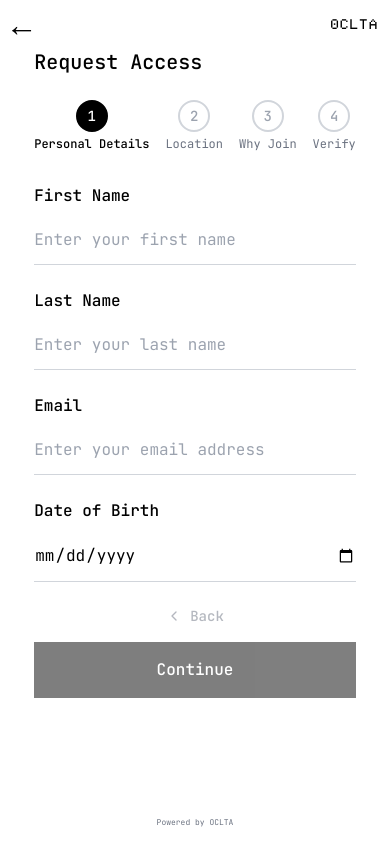
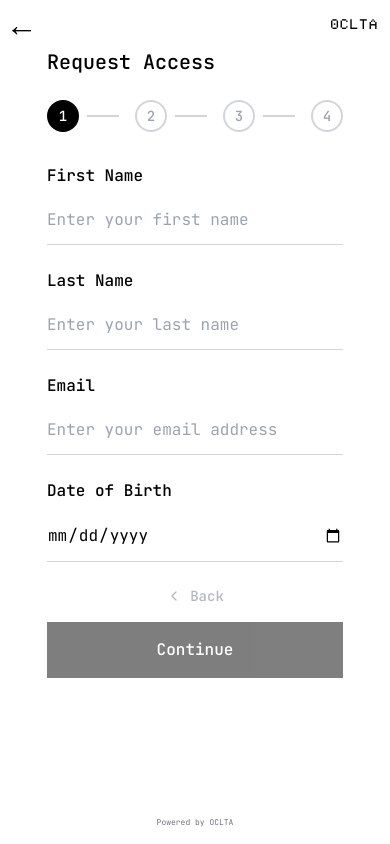
Before and after one commit to welcmhome/oclta-apply, a Next.js app: page /join in a window 390 px wide. Built offline with nearby package versions, Linux system fonts and the light colour scheme.

Commit message:
Fix mobile step circles alignment and restore loading bars between circles

```diff
--- a/app/join/page.tsx
+++ b/app/join/page.tsx
@@ -596,9 +596,9 @@ export default function JoinPage() {
           <h1 className="text-xl font-medium mb-6">Request Access</h1>
 
           {/* Mobile Step Navigation */}
-          <div className="flex justify-center space-x-4 mb-8">
+          <div className="flex justify-center items-center space-x-2 mb-8">
             {STEPS.map((step, index) => (
-              <div key={index} className="flex flex-col items-center">
+              <div key={index} className="flex items-center">
                 <div
                   className={`w-8 h-8 rounded-full border-2 flex items-center justify-center text-sm font-medium transition-all duration-300 ${
                     index <= currentStep
@@ -608,9 +608,13 @@ export default function JoinPage() {
                 >
                   {index + 1}
                 </div>
-                <span className={`text-xs mt-1 ${index === currentStep ? 'text-oclta-black font-medium' : 'text-gray-500'}`}>
-                  {step}
-                </span>
+                {index < STEPS.length - 1 && (
+                  <div
+                    className={`w-8 h-0.5 mx-2 transition-all duration-300 ${
+                      index < currentStep ? 'bg-oclta-black' : 'bg-gray-300'
+                    }`}
+                  />
+                )}
               </div>
             ))}
           </div>
```
